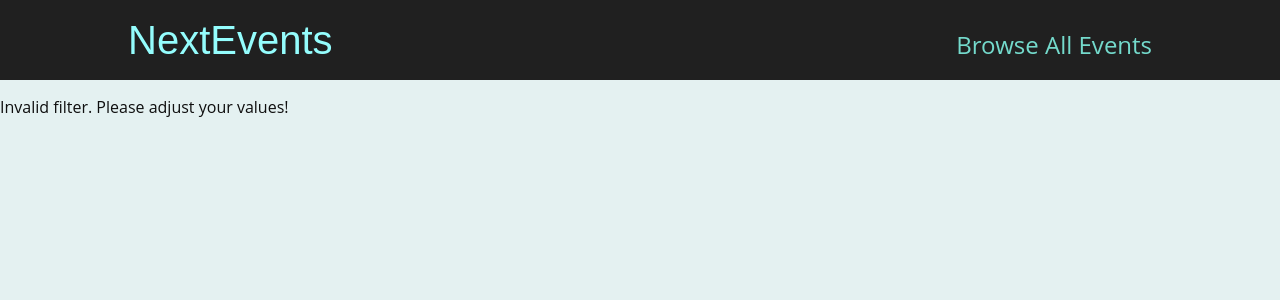
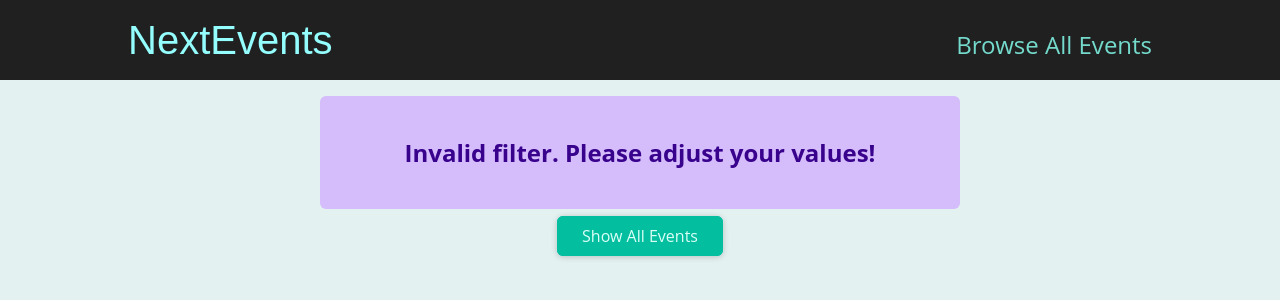
Before and after one commit to zzangCS/zzangNext-2, a Next.js app in the folder events-app/: page /events/e2 in a window 1280 px wide. Shown: the top 300 px of the page. Built offline with nearby package versions, Linux system fonts and the light colour scheme.

Commit message:
Style: [events-app] 에러 UI 변경

```diff
--- /dev/null
+++ b/events-app/components/common/ErrorAlert/ErrorAlert.jsx
@@ -0,0 +1,6 @@
+import React from "react";
+import styles from "./ErrorAlert.module.css";
+
+export default function ErrorAlert({ children }) {
+  return <div className={styles.alert}>{children}</div>;
+}
--- /dev/null
+++ b/events-app/components/common/ErrorAlert/ErrorAlert.module.css
@@ -0,0 +1,12 @@
+.alert {
+  margin: 1rem auto;
+  padding: 1rem 2rem;
+  width: 90%;
+  max-width: 40rem;
+  background-color: #d5bdfc;
+  color: #38028d;
+  font-weight: bold;
+  font-size: 1.5rem;
+  text-align: center;
+  border-radius: 6px;
+}
--- /dev/null
+++ b/events-app/components/events/ResultsTitle/ResultsTitle.jsx
@@ -0,0 +1,18 @@
+import Button from "@/components/common/Button/Button";
+import classes from "./ResultsTitle.module.css";
+
+function ResultsTitle({ date }) {
+  const humanReadableDate = new Date(date).toLocaleDateString("en-US", {
+    month: "long",
+    year: "numeric",
+  });
+
+  return (
+    <section className={classes.title}>
+      <h1>Events in {humanReadableDate}</h1>
+      <Button link="/events">Show all events</Button>
+    </section>
+  );
+}
+
+export default ResultsTitle;
--- /dev/null
+++ b/events-app/components/events/ResultsTitle/ResultsTitle.module.css
@@ -0,0 +1,6 @@
+.title {
+  margin: 2rem auto;
+  width: 90%;
+  max-width: 40rem;
+  text-align: center;
+}
--- a/events-app/pages/events/[...slug].js
+++ b/events-app/pages/events/[...slug].js
@@ -1,5 +1,10 @@
+import { Fragment } from "react";
 import { getFilteredEvents } from "@/dummy-data";
 import { useRouter } from "next/router";
+import EventList from "@/components/events/EventList/EventList";
+import ResultsTitle from "@/components/events/ResultsTitle/ResultsTitle";
+import Button from "@/components/common/Button/Button";
+import ErrorAlert from "@/components/common/ErrorAlert/ErrorAlert";
 
 export default function FilteredEventsPage() {
   const router = useRouter();
@@ -22,18 +27,39 @@ export default function FilteredEventsPage() {
     month < 1 ||
     month > 12
   ) {
-    return <p>Invalid filter. Please adjust your values!</p>;
+    return (
+      <Fragment>
+        <ErrorAlert>
+          <p>Invalid filter. Please adjust your values!</p>
+        </ErrorAlert>
+        <div className="center">
+          <Button link="/events">Show All Events</Button>
+        </div>
+      </Fragment>
+    );
   }
 
   const filteredEvents = getFilteredEvents({ year, month });
 
   if (!filteredEvents || filteredEvents.length === 0) {
-    return <p>No events found for the chosen filter!</p>;
+    return (
+      <Fragment>
+        <ErrorAlert>
+          <p>No events found for the chosen filter!</p>
+        </ErrorAlert>
+        <div className="center">
+          <Button link="/events">Show All Events</Button>
+        </div>
+      </Fragment>
+    );
   }
 
+  const date = new Date(year, month - 1);
+
   return (
-    <div>
-      <h1>Filtered Events Page</h1>
-    </div>
+    <Fragment>
+      <ResultsTitle date={date} />
+      <EventList items={filteredEvents} />
+    </Fragment>
   );
 }
```
Also changed, not shown: events-app/pages/events/[eventId].js (+6 -1 lines).
